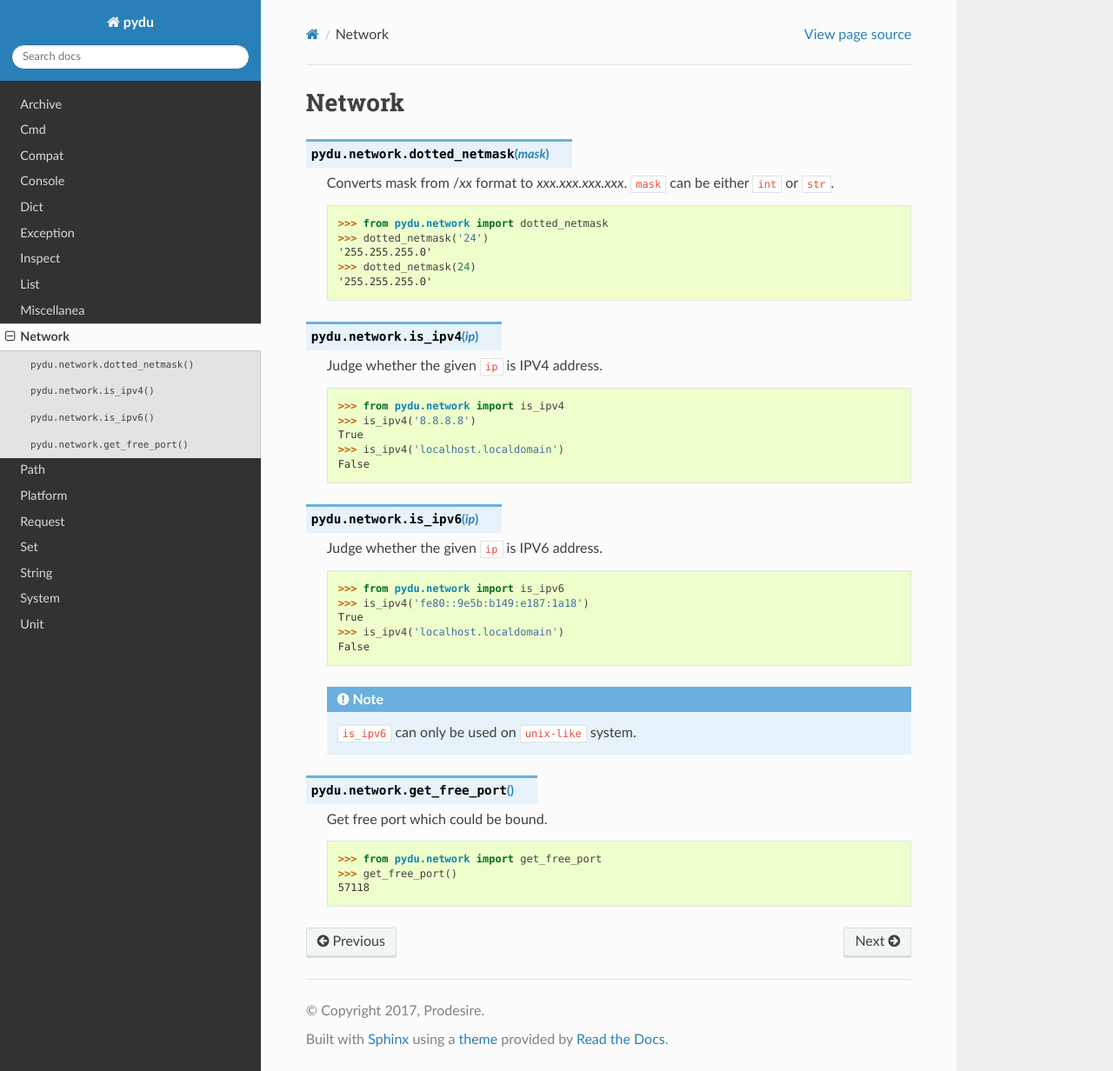
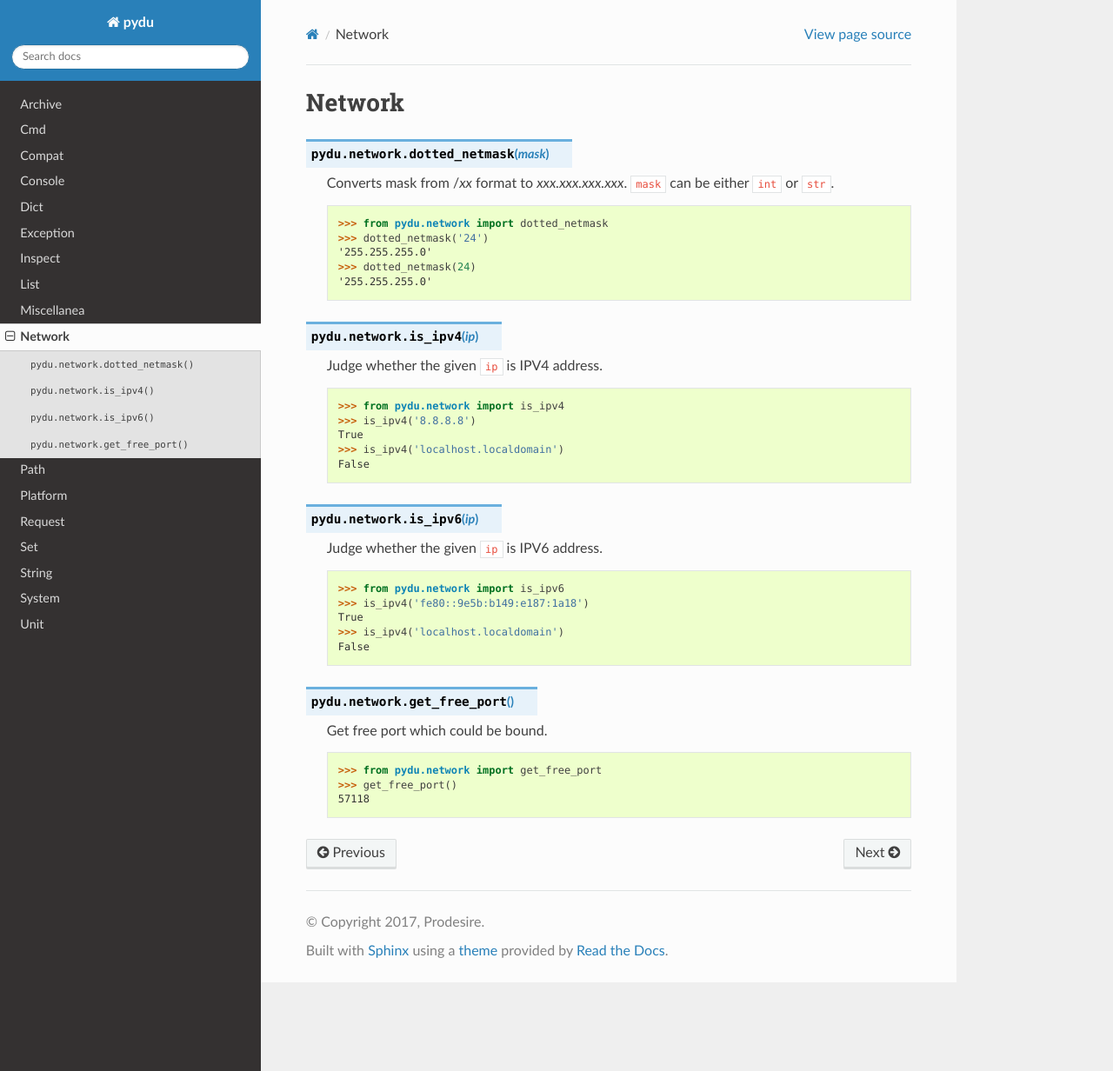
Before and after one commit to flaggo/pydu, a Sphinx documentation site: the page built from docs/network.rst, in a window 1280 px wide and 1232 px high. Shown: the whole window at 87% size. Built offline with Sphinx 7.4.7 and the Read the Docs theme 2.0.0, drawn with Linux system fonts in a browser that asks for light colours.

Commit message:
remove note from network.is_ipv6 doc for that the method now can be used on Windows

```diff
--- a/docs/network.rst
+++ b/docs/network.rst
@@ -34,8 +34,6 @@ Network
     >>> is_ipv4('localhost.localdomain')
     False
 
-    .. note:: ``is_ipv6`` can only be used on ``unix-like`` system.
-
 
 .. py:function:: pydu.network.get_free_port()
 
```
